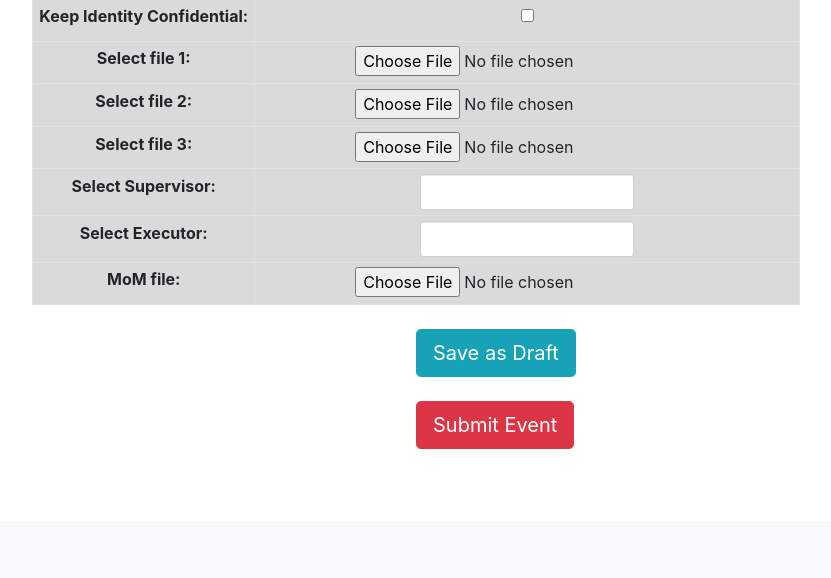
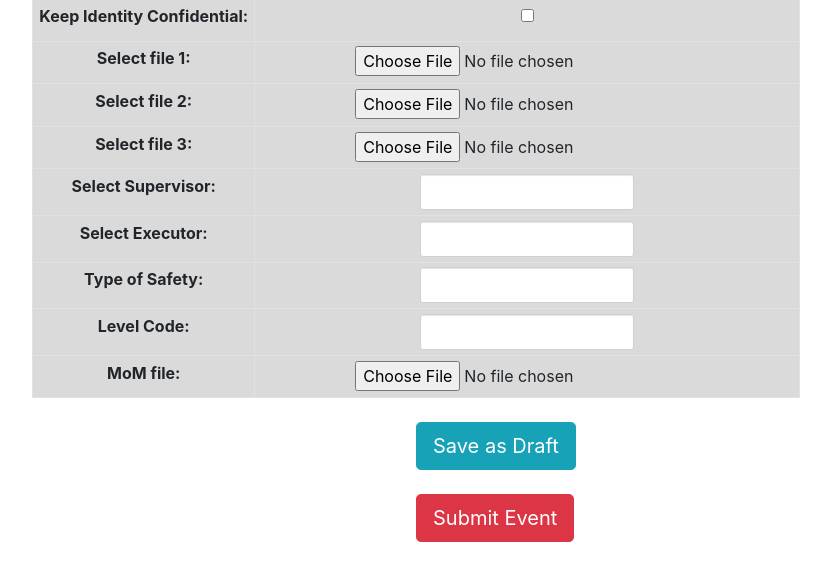
Before and after one commit to tanzrahman/ROEF, a Django app: page /event/add_event in a window 1280 px wide; the page is wider, and only the part inside the window is pictured. Shown: the part 1194-1772 px from the top of that part, without its empty margins (224-1055 px from the left). Before the commit the page ends 1643 px from the top of that part, so only its background shows below. Run offline with Django 5.2, Linux system fonts and the light colour scheme; the visitor is signed in with stand-in values (Sample User, id 1); data comes from the database, SQL or seed files in the repository; data that the repository does not hold is empty; some libraries are stand-ins or nearby versions.

Commit message:
type_of_safety and level_code added in event model

```diff
--- a/event_management/admin.py
+++ b/event_management/admin.py
@@ -3,3 +3,5 @@ from event_management.models import *
 
 admin.site.register(Event)
 admin.site.register(EventGoodPractice)
+admin.site.register(SafetyType)
+admin.site.register(LevelCode)
--- a/event_management/forms.py
+++ b/event_management/forms.py
@@ -74,6 +74,8 @@ class EventForm(ModelForm):
     executor = forms.ModelMultipleChoiceField(queryset=User.objects.filter(profile__is_executor=True),
                                                    label="Select Executor", required=False)
     eae_mom_file = forms.FileField(label='MoM file', required=False)
+    type_of_safety = forms.ModelMultipleChoiceField(queryset=SafetyType.objects.all(), label='Type of Safety', required=False)
+    level_code = forms.ModelMultipleChoiceField(queryset=LevelCode.objects.all(), label='Level Code', required=False)
 
     def __init__(self, *args, **kwargs):
         super(EventForm, self).__init__(*args, **kwargs)
@@ -82,6 +84,8 @@ class EventForm(ModelForm):
             instance = kwargs.get('instance')
             self.fields['supervisor'].initial = instance.supervisor.all()
             self.fields['executor'].initial = instance.executor.all()
+            self.fields['type_of_safety'].initial = instance.type_of_safety.all()
+            self.fields['level_code'].initial = instance.level_code.all()
             # self.fields['milestone_id'].widget.attrs['readonly'] = True
             # self.fields['milestone_id'].widget.attrs['class'] = 'readonly_field'
 
--- a/event_management/models.py
+++ b/event_management/models.py
@@ -225,6 +225,18 @@ def mom_upload(instance, filename):
         filename
     )
 
+class SafetyType(models.Model):
+    code = models.CharField(max_length=10, unique=True)
+    name = models.CharField(max_length=100)
+    def __str__(self):
+        return f"{self.name}"
+
+class LevelCode(models.Model):
+    code = models.CharField(max_length=10, unique=True)
+    name = models.CharField(max_length=100)
+    def __str__(self):
+        return f"{self.name}"
+
 class Event(models.Model):
     id = models.AutoField(primary_key=True)
     event_code = models.CharField(max_length=64, blank=True, null=True)
@@ -268,6 +280,8 @@ class Event(models.Model):
     resolver_remarks = models.CharField(max_length=512, blank=True, null=True)
     is_guest = models.BooleanField(blank=True, null=True, default=False)
     submission_status = models.IntegerField(blank=True, null=True)
+    type_of_safety = models.ManyToManyField(SafetyType, blank=True)
+    level_code = models.ManyToManyField(LevelCode, blank=True)
 
     # MoM for Extended Analysis of Event
     eae_mom_id = models.CharField(max_length=64, blank=True, null=True)
--- a/event_management/views.py
+++ b/event_management/views.py
@@ -603,6 +603,11 @@ def event_edit(request, event_id):
             f_event.updated_by = request.user
             f_event.updated_date = datetime.datetime.now()
 
+            for each in form.cleaned_data['type_of_safety']:
+                f_event.type_of_safety.add(each)
+            for each in form.cleaned_data['level_code']:
+                f_event.level_code.add(each)
+
             for each in form.cleaned_data['supervisor']:
                 f_event.supervisor.add(each)
             for each in form.cleaned_data['executor']:
@@ -679,7 +684,7 @@ def event_draft_edit(request, event_id):
         return render(request, 'event_management/event_draft_edit.html', context)
 
     if request.method == 'POST':
-        event_form = EventForm(request.POST, request.FILES, initial=initial, instance=event)
+        edit_event_form = EventForm(request.POST, request.FILES, initial=initial, instance=event)
 
         action = request.POST.get('action')
 
@@ -690,9 +695,9 @@ def event_draft_edit(request, event_id):
 
         context = {}
 
-        if event_form.is_valid():
+        if edit_event_form.is_valid():
             if (action == 'Submit Event'):
-                event_form = event_form.save(commit=False)
+                event_form = edit_event_form.save(commit=False)
                 event_form.uploaded_by = request.user
                 event_form.uploaded_date = datetime.date.today()
                 event_form.submission_status = 1
@@ -705,13 +710,24 @@ def event_draft_edit(request, event_id):
                 if (event.event_category == 'EAE'):
                     event_form.eae_mom_id = f"MoM_{event_form.event_code}"
                     event_form.eae_mom_date = datetime.date.today()
+
+                for each in edit_event_form.cleaned_data['type_of_safety']:
+                    event_form.type_of_safety.add(each)
+                for each in edit_event_form.cleaned_data['level_code']:
+                    event_form.level_code.add(each)
+
+                for each in edit_event_form.cleaned_data['supervisor']:
+                    event_form.supervisor.add(each)
+                for each in edit_event_form.cleaned_data['executor']:
+                    event_form.executor.add(each)
+
                 event_form.save()
 
                 # notifiyer = threading.Thread(target=send_notification, args=(task_id,))
                 # notifiyer.start()
 
             elif (action == 'Save as Draft'):
-                event_form = event_form.save(commit=False)
+                event_form = edit_event_form.save(commit=False)
                 event_form.uploaded_by = request.user
                 event_form.uploaded_date = datetime.date.today()
                 event_form.submission_status = 0
@@ -726,6 +742,16 @@ def event_draft_edit(request, event_id):
                     event_form.eae_mom_id = f"MoM_{event_form.event_code}"
                     event_form.eae_mom_date = datetime.date.today()
 
+                for each in edit_event_form.cleaned_data['type_of_safety']:
+                    event_form.type_of_safety.add(each)
+                for each in edit_event_form.cleaned_data['level_code']:
+                    event_form.level_code.add(each)
+
+                for each in edit_event_form.cleaned_data['supervisor']:
+                    event_form.supervisor.add(each)
+                for each in edit_event_form.cleaned_data['executor']:
+                    event_form.executor.add(each)
+
                 event_form.save()
 
             else:
@@ -734,7 +760,7 @@ def event_draft_edit(request, event_id):
             context.update({'success': 'success'})
 
         else:
-            print(event_form.errors)
+            print(edit_event_form.errors)
             context.update({'error': 'error'})
 
         context.update({'form': search_form, 'event': event, 'event_list': event_list, 'total_event_count': total_event_count})
--- a/templates/event_management/add_event.html
+++ b/templates/event_management/add_event.html
@@ -111,6 +111,16 @@
                     sortField: 'text'
                 });
                 $('#id_executor')[0].selectize.$control.css('width', '40%');
+
+                $('#id_type_of_safety').selectize({
+                    sortField: 'text'
+                });
+                $('#id_type_of_safety')[0].selectize.$control.css('width', '40%');
+
+                $('#id_level_code').selectize({
+                    sortField: 'text'
+                });
+                $('#id_level_code')[0].selectize.$control.css('width', '40%');
             });
         </script>
     </div>
```
Also changed, not shown: templates/event_management/event_details.html (+7 -1 lines), templates/event_management/event_draft_edit.html (+43 -0 lines), templates/event_management/event_edit.html (+43 -0 lines), templates/event_management/event_list.html (+7 -1 lines).
